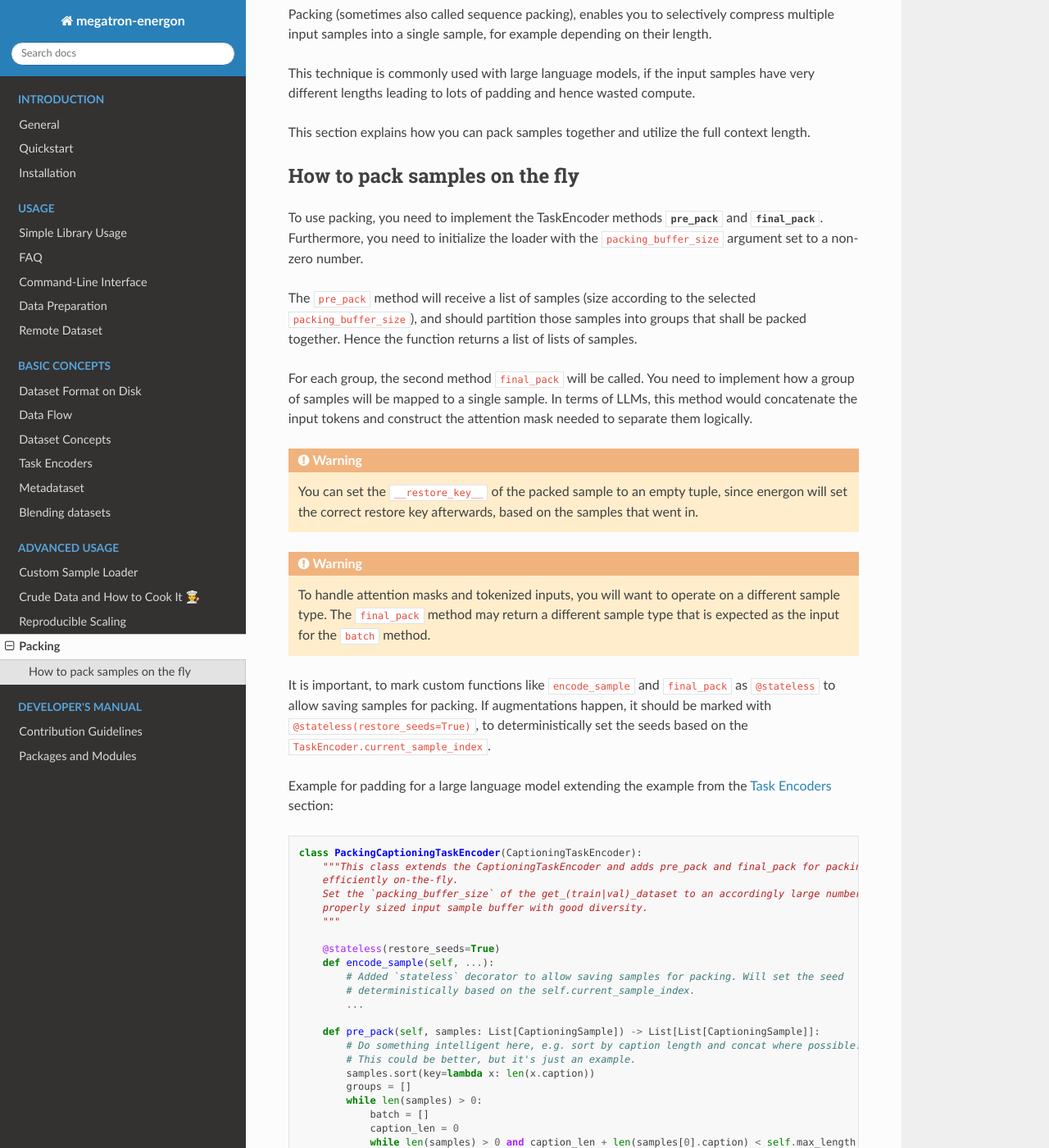
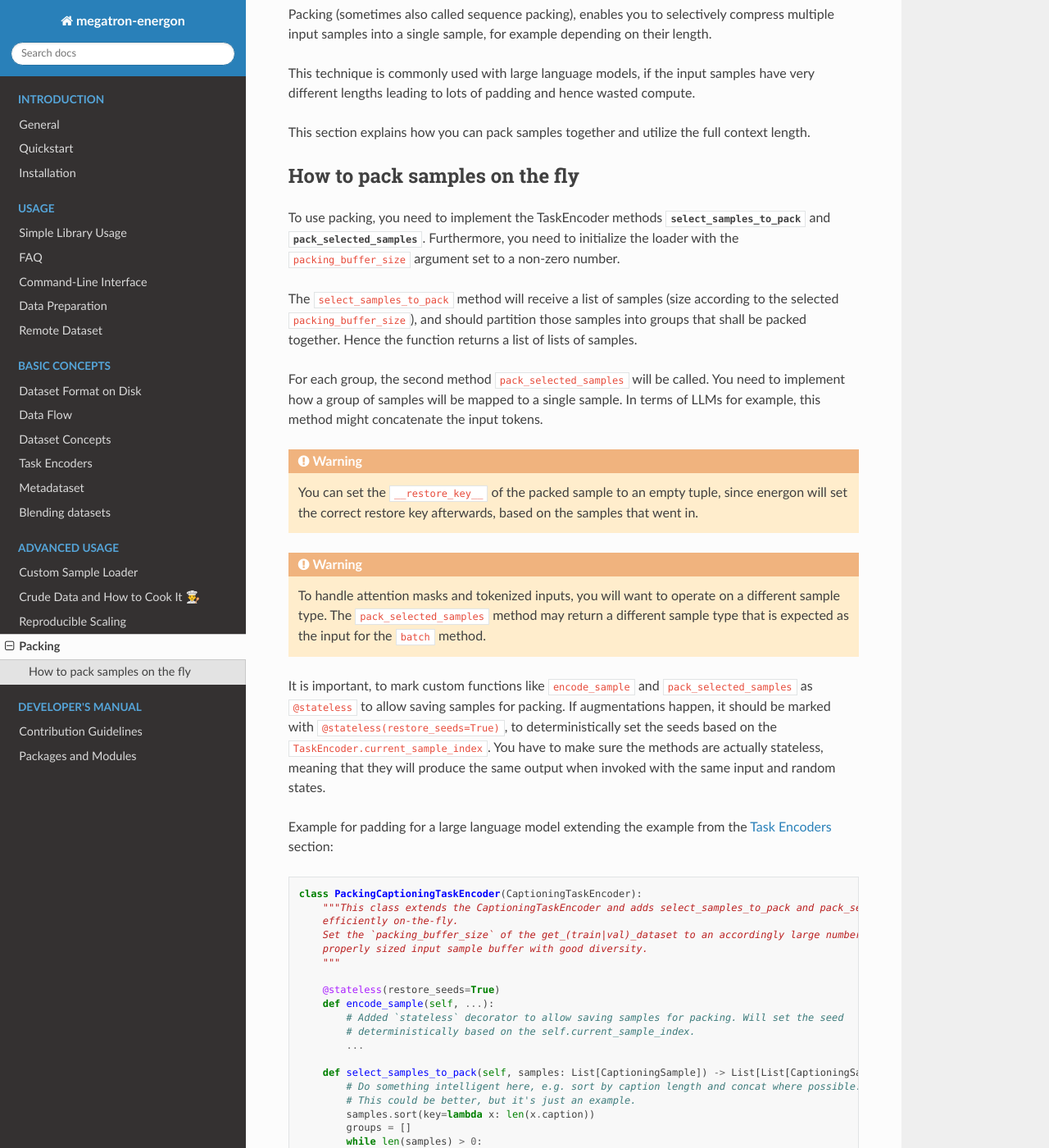
Before and after one commit to NVIDIA/Megatron-Energon, a Sphinx documentation site: the page built from docs/source/packing.md, in a window 1280 px wide and 1400 px high, scrolled down 201 px. Shown: the whole window at 82% size. Built offline with Sphinx 7.4.7 and the Read the Docs theme 2.0.0, drawn with Linux system fonts in a browser that asks for light colours; some of the changed text lies outside the part shown.

Commit message:
Rename packing interface in task encoder

````diff
--- a/docs/source/packing.md
+++ b/docs/source/packing.md
@@ -13,17 +13,16 @@ This section explains how you can pack samples together and utilize the full con
 
 ## How to pack samples on the fly
 
-To use packing, you need to implement the TaskEncoder methods {py:meth}`pre_pack <megatron.energon.TaskEncoder.pre_pack>`
-and {py:meth}`final_pack <megatron.energon.TaskEncoder.final_pack>`.
+To use packing, you need to implement the TaskEncoder methods {py:meth}`select_samples_to_pack <megatron.energon.TaskEncoder.select_samples_to_pack>`
+and {py:meth}`pack_selected_samples <megatron.energon.TaskEncoder.pack_selected_samples>`.
 Furthermore, you need to initialize the loader with the `packing_buffer_size` argument set to a non-zero number.
 
-The `pre_pack` method will receive a list of samples (size according to the selected `packing_buffer_size`),
+The `select_samples_to_pack` method will receive a list of samples (size according to the selected `packing_buffer_size`),
 and should partition those samples into groups that shall be packed together. Hence the function returns
 a list of lists of samples.
 
-For each group, the second method `final_pack` will be called. You need to implement how a group of
-samples will be mapped to a single sample. In terms of LLMs, this method would concatenate the input tokens
-and construct the attention mask needed to separate them logically.
+For each group, the second method `pack_selected_samples` will be called. You need to implement how a group of
+samples will be mapped to a single sample. In terms of LLMs for example, this method might concatenate the input tokens.
 
 
 ```{warning}
@@ -33,19 +32,20 @@ restore key afterwards, based on the samples that went in.
 
 ```{warning}
 To handle attention masks and tokenized inputs, you will want to operate on a different sample type.
-The `final_pack` method may return a different sample type that is expected as the input for the `batch` method.
+The `pack_selected_samples` method may return a different sample type that is expected as the input for the `batch` method.
 ```
 
-It is important, to mark custom functions like `encode_sample` and `final_pack` as `@stateless` to allow saving
+It is important, to mark custom functions like `encode_sample` and `pack_selected_samples` as `@stateless` to allow saving
 samples for packing. If augmentations happen, it should be marked with
-`@stateless(restore_seeds=True)`, to deterministically set the seeds based on the
-`TaskEncoder.current_sample_index`.
+`@stateless(restore_seeds=True)`, to deterministically set the seeds based on the `TaskEncoder.current_sample_index`.
+You have to make sure the methods are actually stateless, meaning that they will produce the same output when invoked
+with the same input and random states.
 
 Example for padding for a large language model extending the example from the [Task Encoders](task_encoders) section:
 
 ```python
 class PackingCaptioningTaskEncoder(CaptioningTaskEncoder):
-    """This class extends the CaptioningTaskEncoder and adds pre_pack and final_pack for packing samples
+    """This class extends the CaptioningTaskEncoder and adds select_samples_to_pack and pack_selected_samples for packing samples
     efficiently on-the-fly.
     Set the `packing_buffer_size` of the get_(train|val)_dataset to an accordingly large number to get a
     properly sized input sample buffer with good diversity.
@@ -57,7 +57,7 @@ class PackingCaptioningTaskEncoder(CaptioningTaskEncoder):
         # deterministically based on the self.current_sample_index.
         ...
 
-    def pre_pack(self, samples: List[CaptioningSample]) -> List[List[CaptioningSample]]:
+    def select_samples_to_pack(self, samples: List[CaptioningSample]) -> List[List[CaptioningSample]]:
         # Do something intelligent here, e.g. sort by caption length and concat where possible.
         # This could be better, but it's just an example.
         samples.sort(key=lambda x: len(x.caption))
@@ -72,7 +72,8 @@ class PackingCaptioningTaskEncoder(CaptioningTaskEncoder):
             groups.append(batch)
         return groups
 
-    def final_pack(self, samples: List[CaptioningSample]) -> CaptioningSample:
+    @stateless
+    def pack_selected_samples(self, samples: List[CaptioningSample]) -> CaptioningSample:
         # Construct a new CaptioningSample by concatenating the captions
         ...
 
````
Also changed, not shown: docs/source/task_encoders.md (+2 -2 lines), 3 other files.
